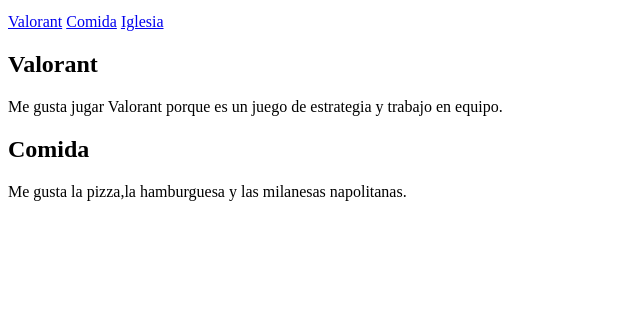
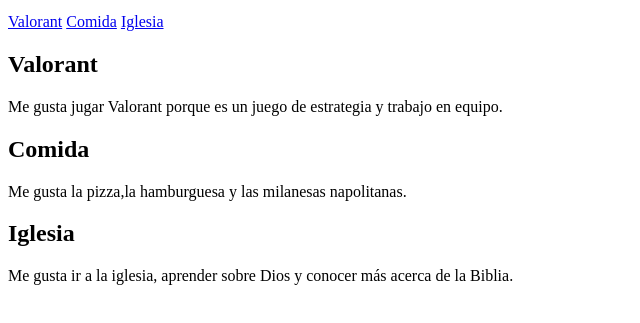
Before and after one commit to lautaronahuelpolo123-art/github2, a plain HTML site: page intereses.html in a window 1280 px wide. Shown: the part 101-424 px from the top of the page, without its empty margins (0-640 px from the left). Drawn offline with Linux system fonts and the light colour scheme.

Commit message:
agregue la seccion iglesia

```diff
--- a/intereses.html
+++ b/intereses.html
@@ -29,6 +29,13 @@
         Me gusta la pizza,la hamburguesa y las milanesas napolitanas.
     </p>
 </section>
+<section id="iglesia">
+    <h2>Iglesia</h2>
+    <p>
+        Me gusta ir a la iglesia, aprender sobre Dios
+        y conocer más acerca de la Biblia.
+    </p>
+</section>
 </main>
 </body>
 </html>
```
